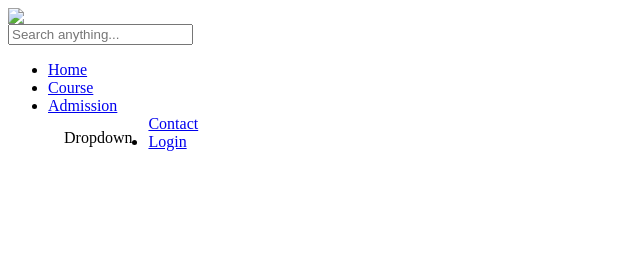
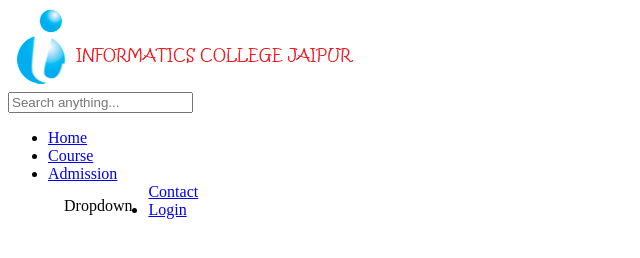
Before and after one commit to swatigothwal/informatics-college, a plain HTML site: page dropdown.html in a window 1280 px wide. Shown: the whole page, without its empty margins (0-640 px from the left). Drawn offline with Linux system fonts and the light colour scheme.

Commit message:
Update dropdown.html

```diff
--- a/dropdown.html
+++ b/dropdown.html
@@ -51,7 +51,7 @@
 </head>
 <body>
 <header class="mainheader">
-	<img src="images/LL.png">
+	<img src="LL.png">
 	<content id="search">
 		<form>
   <input type="text" name="search" placeholder="Search anything..." onclick="window.location.href='search.html'">
```
